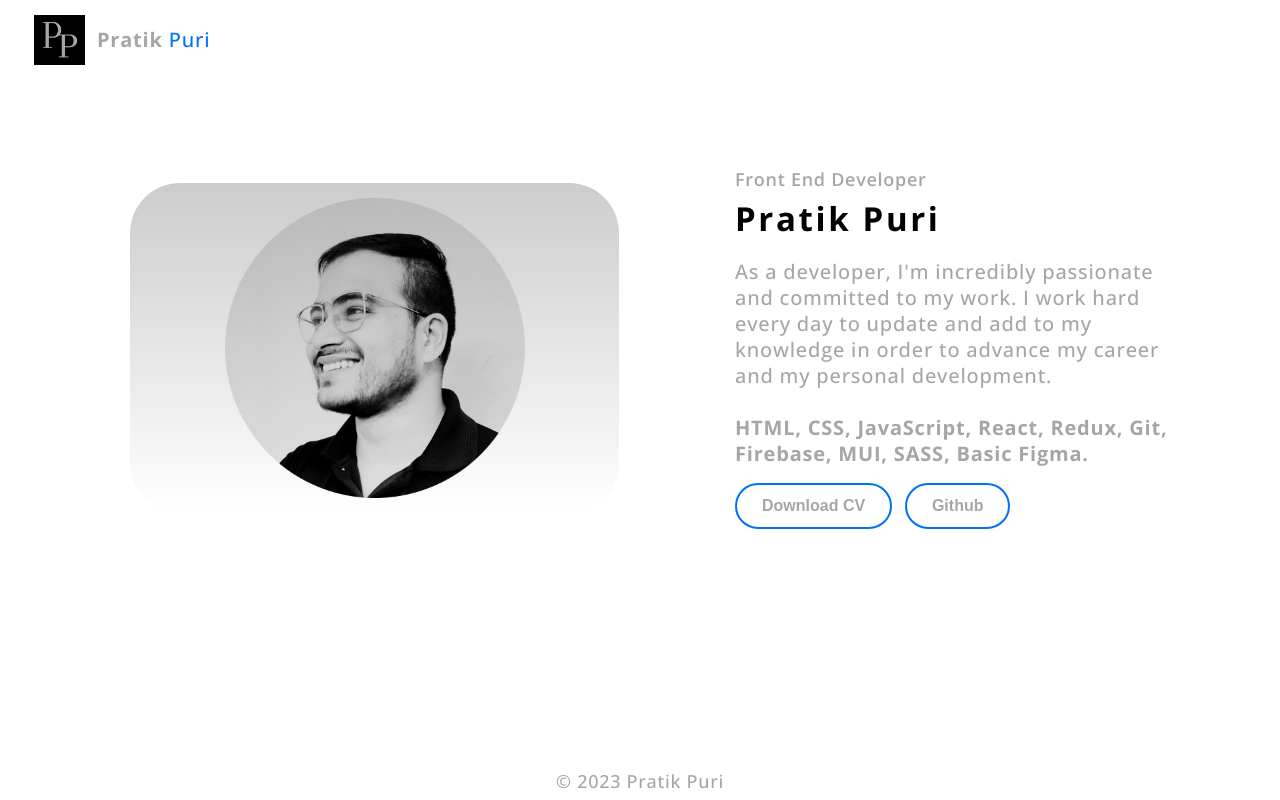
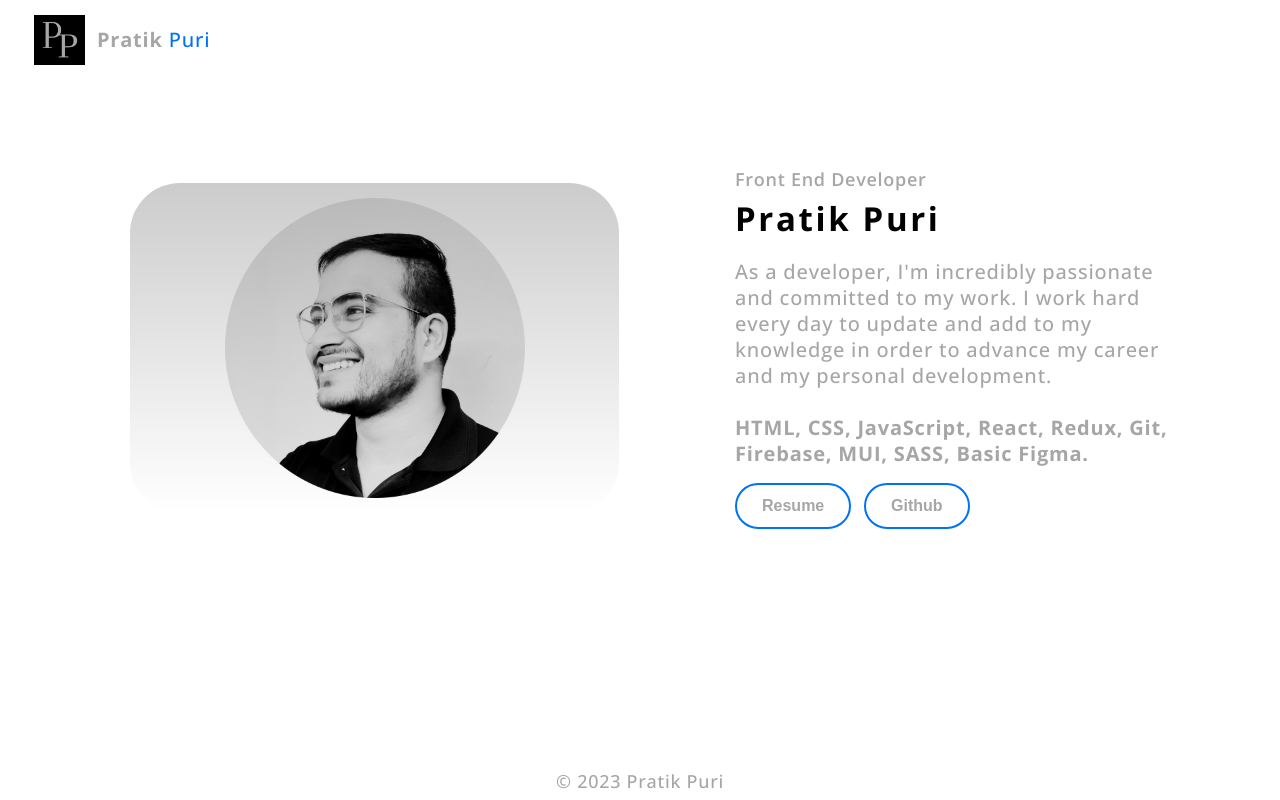
Before and after one commit to Pratikpr8/portfolio-new, a React (Create React App) app: page /#/ in a window 1280 px wide. Built offline with nearby package versions, Linux system fonts and the light colour scheme.

Commit message:
renamed button on about page to resume

```diff
--- a/src/pages/AboutMe/AboutMe.jsx
+++ b/src/pages/AboutMe/AboutMe.jsx
@@ -29,7 +29,7 @@ export default function AboutMe() {
             </p>
             <div className="app__home-btn-container">
               <a href={cv} target="_blank" rel="noopener noreferrer">
-                <button className="btn home-btn">Download CV</button>
+                <button className="btn home-btn">Resume</button>
               </a>
               <a
                 href="https://github.com/Pratikpr8"
```
